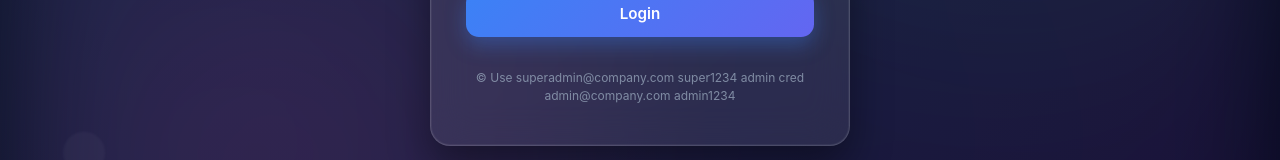
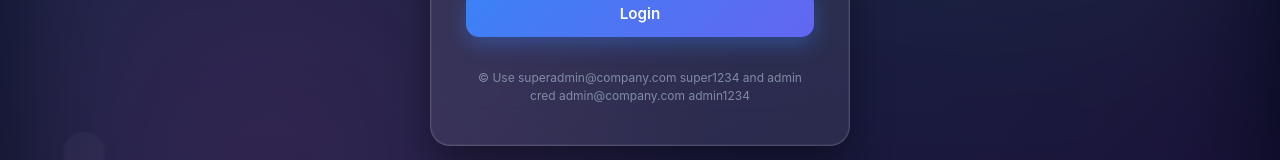
Before and after one commit to ABBASALI1001/Admin-Superadmin, a React (Vite) app in the folder CI-dashboard/dashboard/: page /login in a window 1280 px wide. Shown: the part 485-645 px from the top of the page. Built offline with nearby package versions, Linux system fonts and the light colour scheme; no server answers.

Commit message:
Update Login.jsx

```diff
--- a/CI-dashboard/dashboard/src/pages/Login.jsx
+++ b/CI-dashboard/dashboard/src/pages/Login.jsx
@@ -91,8 +91,8 @@ export default function Login() {
         </form>
 
         <div className="auth-footer">
-          <span>© Use superadmin@company.com super1234 </span>
-          <span>admin cred admin@company.com  admin1234</span>
+          <span>© Use superadmin@company.com super1234  </span>
+          <span> and admin cred admin@company.com  admin1234</span>
 
         </div>
       </div>
```
